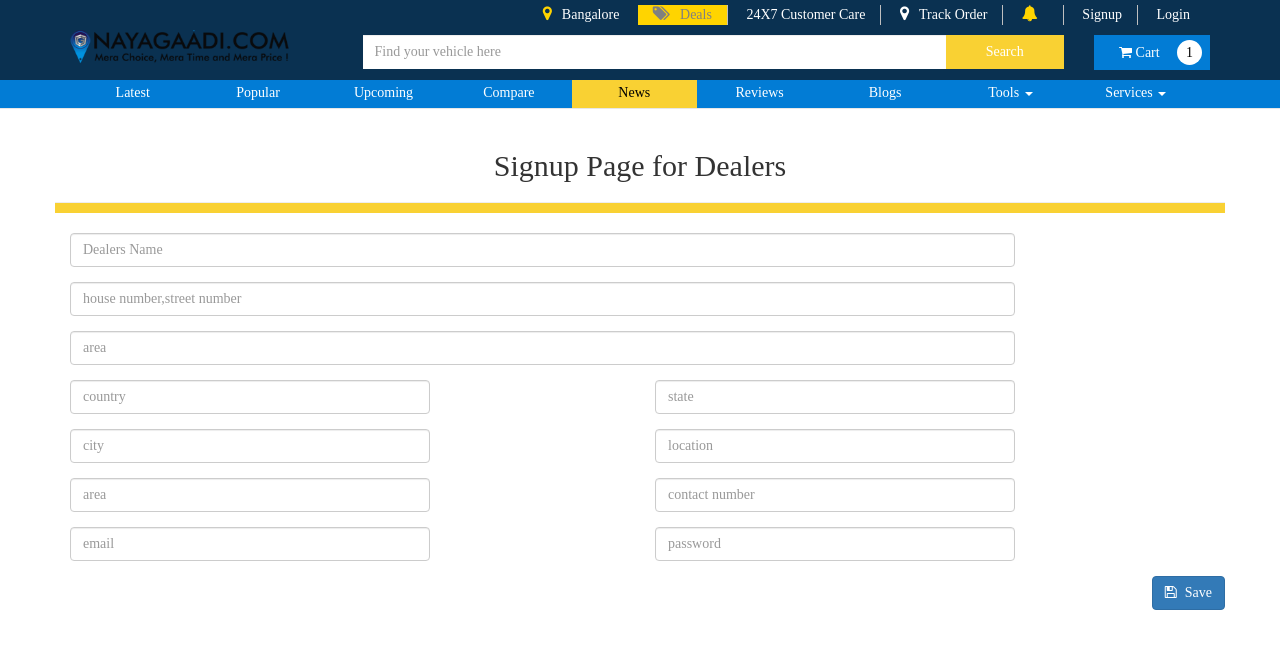
After one commit to AXINOVATE/FirstTrack, a CodeIgniter app: page /database/index.php/home/sign_up_page_dealers in a window 1280 px wide. The commit adds this page. Shown: the top 649 px of the page. Run offline with CodeIgniter, Linux system fonts and the light colour scheme.

Commit message:
sameer(signup page dealers)

```diff
--- a/application/controllers/Home.php
+++ b/application/controllers/Home.php
@@ -129,4 +129,11 @@ class Home extends CI_Controller {
 		$data['header'] = $this->load->view('templates/header',$pageData,true);
 		$this->load->view('admin/products/manage_product/add_products',$data);
 	}
+
+	public function sign_up_page_dealers()
+	{
+		$pageData['currentPage'] = 'NEWS';
+		$data['header'] = $this->load->view('templates/header',$pageData,true);
+		$this->load->view('admin/manage_dealers/sign_up_page_dealers',$data);
+	}
 }
--- /dev/null
+++ b/application/views/admin/manage_dealers/sign_up_page_dealers.php
@@ -0,0 +1,169 @@
+<?php
+defined('BASEPATH') OR exit('No direct script access allowed');
+$assetsPath=$this->config->item('asset_path');
+$prefix=$this->config->item('prefix');
+?>
+<!DOCTYPE html>
+<html lang="en">
+<head>
+	<meta charset="utf-8">
+	<title>Welcome First Track</title>
+	<link href="<?php echo $assetsPath;?>/css/bootstrap.min.css" type="text/css" rel="stylesheet">
+	<link href="<?php echo $assetsPath;?>/css/style.css" type="text/css" rel="stylesheet">
+	<link href="<?php echo $assetsPath;?>/css/custom.css" type="text/css" rel="stylesheet">
+	<link href="<?php echo $assetsPath;?>/css/font-awesome.min.css" type="text/css" rel="stylesheet">
+	<link href="<?php echo $assetsPath;?>/css/bootstrap-switch.min.css" type="text/css" rel="stylesheet">
+	<link rel="stylesheet" href="<?php echo $assetsPath; ?>/css/select2.min.css" type="text/css" />
+	<link rel="stylesheet" href="<?php echo $assetsPath; ?>/plugin/file-upload/css/jquery.fileupload.css" type="text/css" />
+	<style type="text/css">
+		.picture-color-edit >tr>td>img{text-align:center !important;}
+hr.style-eight {
+             height: 10px;
+              border: 1;
+          background: #F9D133;
+}
+</style>
+</head>
+<body>
+	<!-- Header starts here -->
+	<?php echo $header;?>
+	<!-- Header ends here -->
+	<!-- Body content starts here -->
+	<div class="body-container">
+		<section class="container">
+			<div class="row">
+				<h2><center>Signup Page for Dealers </center></h2>
+				<hr class="style-eight"/>
+						<div class="col-md-12">
+							<form class="form-horizontal">
+							  <div class="form-group">
+								<div class="col-sm-6 col-xs-12 col-md-10">
+								  <input type="text" class="form-control" placeholder="Dealers Name">
+								</div>
+							  </div>
+							</form>
+						</div>
+						<div class="col-md-12">
+							<form class="form-horizontal">
+							  <div class="form-group">
+
+								<div class="col-sm-6 col-xs-12 col-md-10">
+								  <input type="text" class="form-control" placeholder="house number,street number">
+								</div>
+							  </div>
+							</form>
+						</div>
+						<div class="col-md-12">
+							<form class="form-horizontal">
+							  <div class="form-group">
+
+								<div class="col-sm-6 col-xs-12 col-md-10">
+								  <input type="text" class="form-control" placeholder="area">
+								</div>
+							  </div>
+							</form>
+						</div>
+						<div class="col-md-6">
+							<form class="form-horizontal">
+							  <div class="form-group">
+
+								<div class="col-sm-6 col-xs-12 col-md-8">
+								  <input type="text" class="form-control" placeholder="country">
+								</div>
+							  </div>
+							</form>
+						</div>
+						<div class="col-md-6">
+							<form class="form-horizontal">
+							  <div class="form-group">
+
+								<div class="col-sm-6 col-xs-12 col-md-8">
+								  <input type="text" class="form-control" placeholder="state">
+								</div>
+							  </div>
+							</form>
+						</div>
+						<div class="col-md-6">
+							<form class="form-horizontal">
+							  <div class="form-group">
+
+								<div class="col-sm-6 col-xs-12 col-md-8 ">
+								  <input type="text" class="form-control" placeholder="city">
+								</div>
+							  </div>
+							</form>
+						</div>
+						<div class="col-md-6">
+							<form class="form-horizontal">
+							  <div class="form-group">
+
+								<div class="col-sm-6 col-xs-12 col-md-8 ">
+								  <input type="text" class="form-control" placeholder="location">
+								</div>
+							  </div>
+							</form>
+						</div>
+						<div class="col-md-6">
+							<form class="form-horizontal">
+							  <div class="form-group">
+
+								<div class="col-sm-6 col-xs-12 col-md-8 ">
+								  <input type="text" class="form-control" placeholder="area">
+								</div>
+							  </div>
+							</form>
+						</div>
+						<div class="col-md-6">
+							<form class="form-horizontal">
+							  <div class="form-group">
+
+								<div class="col-sm-6 col-xs-12 col-md-8 ">
+								  <input type="text" class="form-control" placeholder="contact number">
+								</div>
+							  </div>
+							</form>
+						</div>
+						<div class="col-md-6">
+							<form class="form-horizontal">
+							  <div class="form-group">
+
+								<div class="col-sm-6 col-xs-12 col-md-8 ">
+								  <input type="text" class="form-control" placeholder="email">
+								</div>
+							  </div>
+							</form>
+						</div>
+						<div class="col-md-6">
+							<form class="form-horizontal">
+							  <div class="form-group">
+
+								<div class="col-sm-6 col-xs-12 col-md-8 ">
+								  <input type="password" class="form-control" placeholder="password">
+								</div>
+							  </div>
+							</form>
+						</div>
+					<button class="btn btn-default btn-primary pull-right" type="submit"><i class="fa fa-floppy-o padding-right-8" ></i>Save</button>
+				</div>
+		</section>
+	</div>
+<script src="<?php echo $assetsPath; ?>/js/jquery-1.12.1.min.js"></script>
+<script src="<?php echo $assetsPath; ?>/js/bootstrap.min.js" type="text/javascript"></script>
+<script type="text/javascript" src="<?php echo $assetsPath; ?>/js/bootstrap-tabcollapse.js"></script>
+<script src="<?php echo $assetsPath; ?>/js/select2.min.js"></script>
+<script src="<?php echo $assetsPath; ?>/plugin/file-upload/js/jquery.iframe-transport.js"></script>
+<!-- The basic File Upload plugin -->
+<script src="<?php echo $assetsPath; ?>/plugin/file-upload/js/jquery.fileupload.js"></script>
+<!-- The File Upload processing plugin -->
+<script src="<?php echo $assetsPath; ?>/plugin/file-upload/js/jquery.fileupload-process.js"></script>
+<!-- The File Upload validation plugin -->
+<script src="<?php echo $assetsPath; ?>/plugin/file-upload/js/jquery.fileupload-validate.js"></script>
+
+<!-- Bootstrap -->
+<script src="<?php echo $assetsPath; ?>/js/bootstrap-switch.min.js" type="text/javascript"></script>
+<script src="<?php echo $assetsPath; ?>/js/highlight.js"></script>
+<script src="<?php echo $assetsPath; ?>/js/main.js"></script>
+	<script>
+	</script>
+</body>
+</html>
--- a/application/views/admin/products/add_modify_location.php
+++ b/application/views/admin/products/add_modify_location.php
@@ -36,7 +36,7 @@ $prefix=$this->config->item('prefix');
 						<div class="col-md-4">
 							<form class="form-horizontal">
 							  <div class="form-group">
-								<label for="inputEmail3" class="col-sm-4 col-xs-12 control-label col-md-6">Manufacture Name</label>
+								<label for="inputEmail3" class="col-sm-4 col-xs-12 control-label col-md-6">country</label>
 								<div class="col-sm-6 col-md-6 col-xs-12">
 								   <select class="form-control entity-type select2" id="canbe_sme" style="width:100%;">
 									<option value="">Car</option>
@@ -50,7 +50,7 @@ $prefix=$this->config->item('prefix');
 						<div class="col-md-4">
 							<form class="form-horizontal">
 							  <div class="form-group">
-								<label for="inputEmail3" class="col-sm-4 col-xs-12 control-label col-md-6">Manufacture Name</label>
+								<label for="inputEmail3" class="col-sm-4 col-xs-12 control-label col-md-6">state</label>
 								<div class="col-sm-6 col-md-6 col-xs-12">
 								   <select class="form-control entity-type select2" id="canbe_sme" style="width:100%;">
 									<option value="">Car</option>
@@ -64,7 +64,7 @@ $prefix=$this->config->item('prefix');
 						<div class="col-md-4">
 							<form class="form-horizontal">
 							  <div class="form-group">
-								<label for="inputEmail3" class="col-sm-4 col-xs-12 control-label col-md-6">Manufacture Name</label>
+								<label for="inputEmail3" class="col-sm-4 col-xs-12 control-label col-md-6">city</label>
 								<div class="col-sm-6 col-md-6 col-xs-12">
 								   <select class="form-control entity-type select2" id="canbe_sme" style="width:100%;">
 									<option value="">Car</option>
```
